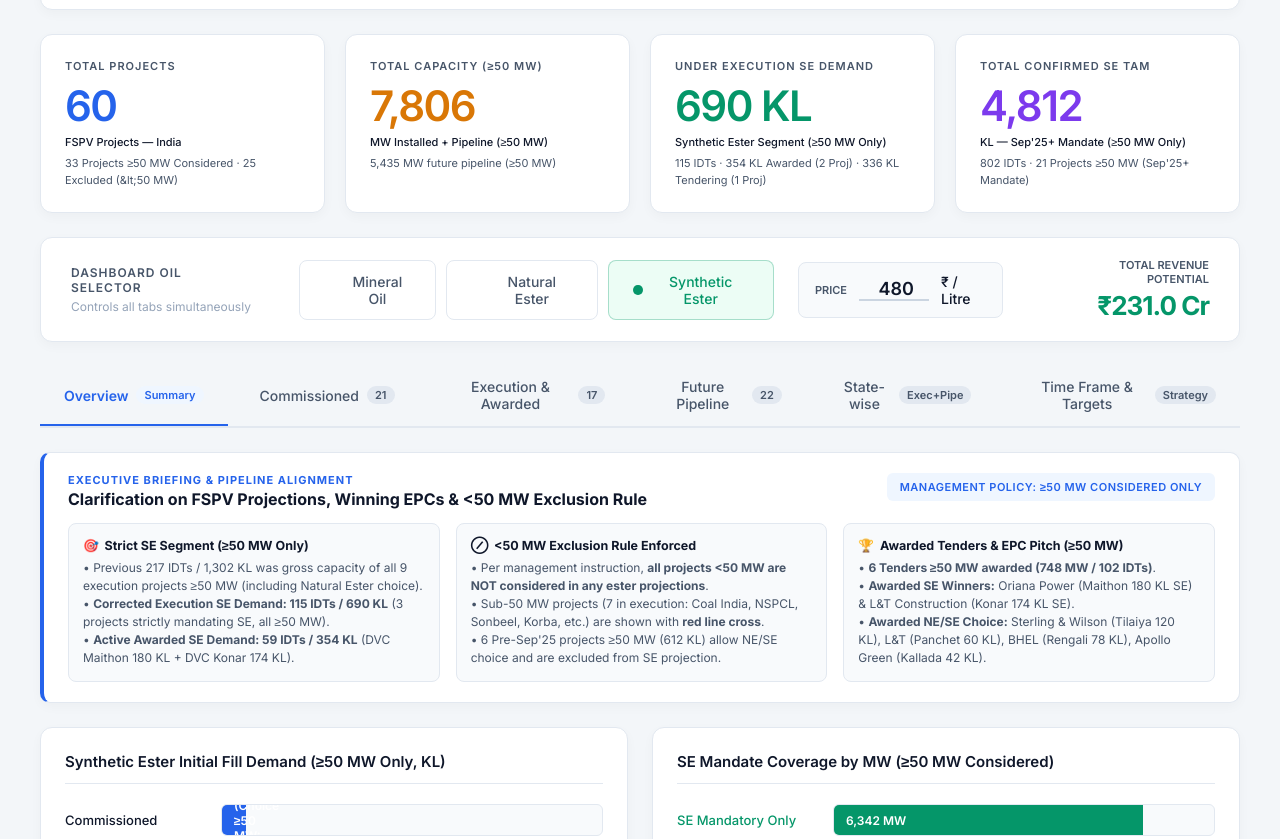
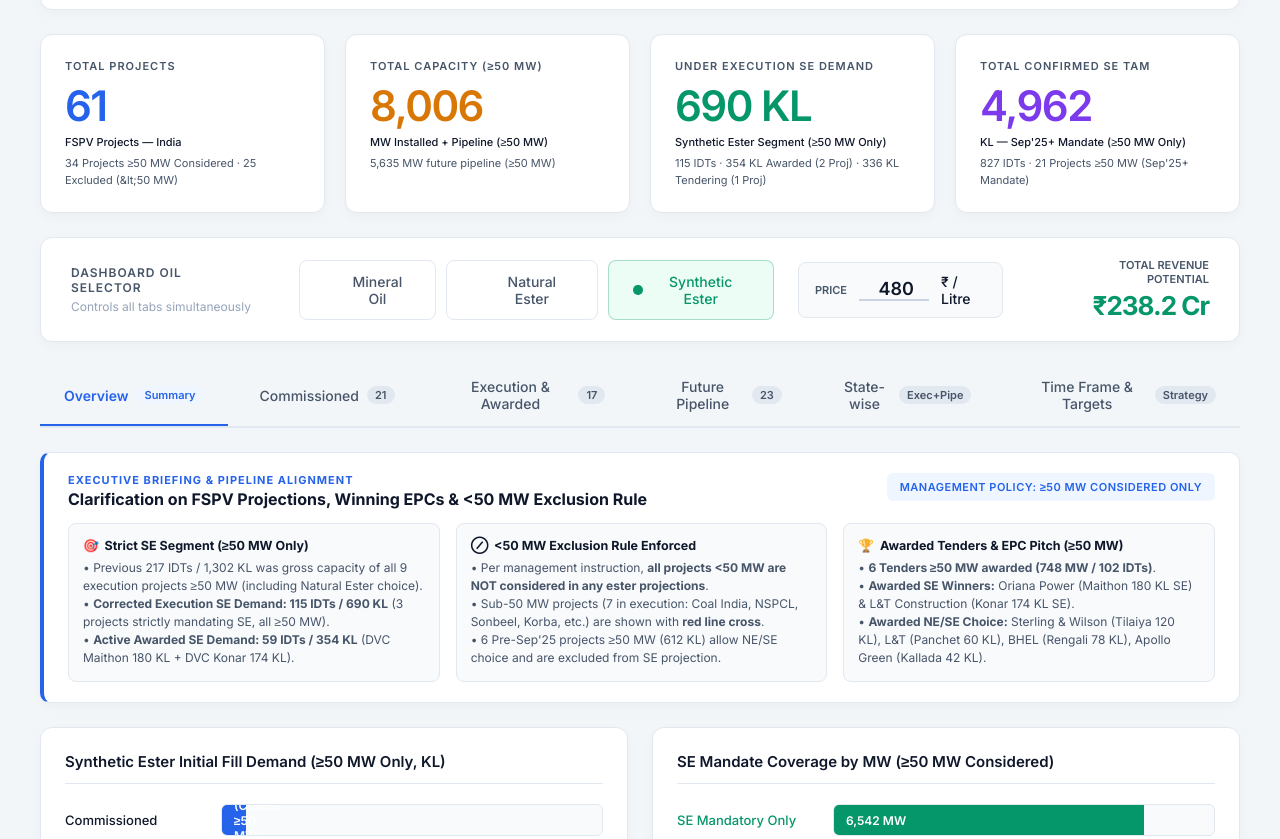
Before and after one commit to saikatkoley2000/Floating-Solar-Dashboard, a plain HTML site: page index.html in a window 1280 px wide. Shown: the part 113-952 px from the top of the page. Drawn offline with Linux system fonts and the light colour scheme.

Commit message:
Weekly data update 2026-11-02

```diff
--- a/index.html
+++ b/index.html
@@ -500,13 +500,13 @@ tr.xr .xmark {
 <div class="kpi-row">
   <div class="kpi card k1">
     <div class="ki">Total Projects</div>
-    <div class="kv cnt" data-t="60" id="k1v">0</div>
+    <div class="kv cnt" data-t="61" id="k1v">0</div>
     <div class="kl">FSPV Projects — India</div>
     <div class="ks" id="k1s">33 Projects ≥50 MW · 25 Excluded (&lt;50 MW)</div>
   </div>
   <div class="kpi card k2">
     <div class="ki">Total Capacity (≥50 MW)</div>
-    <div class="kv cnt" data-t="7806" id="k2v">0</div>
+    <div class="kv cnt" data-t="8006" id="k2v">0</div>
     <div class="kl">MW Installed + Pipeline (≥50 MW)</div>
     <div class="ks" id="k2s">5,435 MW future pipeline (≥50 MW)</div>
   </div>
@@ -518,7 +518,7 @@ tr.xr .xmark {
   </div>
   <div class="kpi card k4">
     <div class="ki">Total Confirmed SE TAM</div>
-    <div class="kv cnt" data-t="4812" id="k4v">0</div>
+    <div class="kv cnt" data-t="4962" id="k4v">0</div>
     <div class="kl">KL — Sep'25+ Mandate (≥50 MW Only)</div>
     <div class="ks" id="k4s">802 IDTs · 21 Projects ≥50 MW (Execution 690 KL + Pipeline 4,122 KL)</div>
   </div>
@@ -941,7 +941,8 @@ var pipeP=[
   {id:19,n:"GMIDC FSPV + BESS EoIs — 170 MW + 115 MW + 85 MW (370 MW)",dev:"GMIDC (Godavari Marathwada Irrigation Dev. Corp.)",st:"Maharashtra",mw:370,nit:"EoIs Aug–Sep 2026 (due 21 Aug, 2 Sep, 28 Sep 2026)",cod:"2028–29 (est.)",stage:"EoI stage — developer responses under evaluation",i:47,m:"se_only"},
   {id:20,n:"MAHAPRIET Tansa / Modak Sagar FSPV (100 MW)",dev:"MAHAPRIET (Maharashtra)",st:"Maharashtra",mw:100,nit:"Jan 2026 (RfS issued; ceiling tariff ₹4.18/kWh)",cod:"2027–28 (est.)",stage:"RfS issued; developer selection pending",i:13,m:"se_only"},
   {id:21,n:"KIOCL Panambur FSPV (2.7 MW)",dev:"KIOCL Ltd (Ministry of Steel)",st:"Karnataka",mw:2.7,nit:"May 2026 (tender; bids due 22 Jun 2026)",cod:"2027 (est.)",stage:"Tender closed Jun 2026; award awaited",i:1,m:"se_only"},
-  {id:22,n:"Tata Power – Ocean Sun Mulshi Membrane FSPV Pilot (0.3 MWp)",dev:"Tata Power (host) + Ocean Sun, Norway (technology)",st:"Maharashtra",mw:0.3,nit:"N/A — collaboration agreement signed Oct 2026 (India–EFTA Prosperity Summit)",cod:"Not disclosed",stage:"Pilot agreement signed; to be developed",i:1,m:"ne_se"}
+  {id:22,n:"Tata Power – Ocean Sun Mulshi Membrane FSPV Pilot (0.3 MWp)",dev:"Tata Power (host) + Ocean Sun, Norway (technology)",st:"Maharashtra",mw:0.3,nit:"N/A — collaboration agreement signed Oct 2026 (India–EFTA Prosperity Summit)",cod:"Not disclosed",stage:"Pilot agreement signed; to be developed",i:1,m:"ne_se"},
+  {id:23,n:"GMIDC Purna Reservoir FSPV + BESS, Hingoli (200 MW)",dev:"GMIDC (Godavari Marathwada Irrigation Dev. Corp.) — PPP",st:"Maharashtra",mw:200,nit:"Jul 2026 (EoI issued; responses due 11 Aug 2026)",cod:"FY 2028–29 (est.)",stage:"EoI stage (PPP) — developer responses under evaluation; DPR to confirm water area",i:25,m:"se_only"}
 ];
 // ============================================================
 // GLOBAL STATE — single source of truth
```
